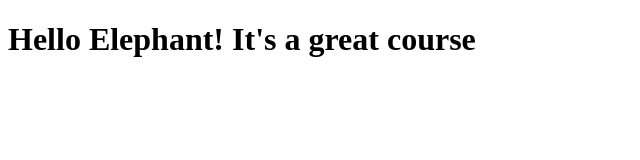
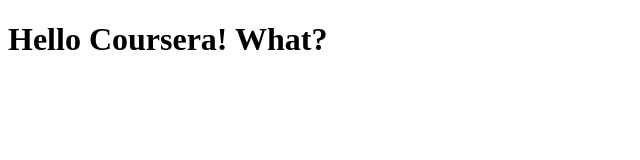
Before and after one commit to khoovel/elephant, a plain HTML site: page site/index.html in a window 1280 px wide. Shown: the whole page, without its empty margins (0-640 px from the left). Drawn offline with Linux system fonts and the light colour scheme.

Commit message:
new change

```diff
--- a/site/index.html
+++ b/site/index.html
@@ -4,6 +4,6 @@
 	<title>Hello Coursera</title>
 </head>
 <body>
-<h1>Hello Elephant! It's a great course</h1>
+<h1>Hello Coursera! What?</h1>
 </body>
 </html>
```
